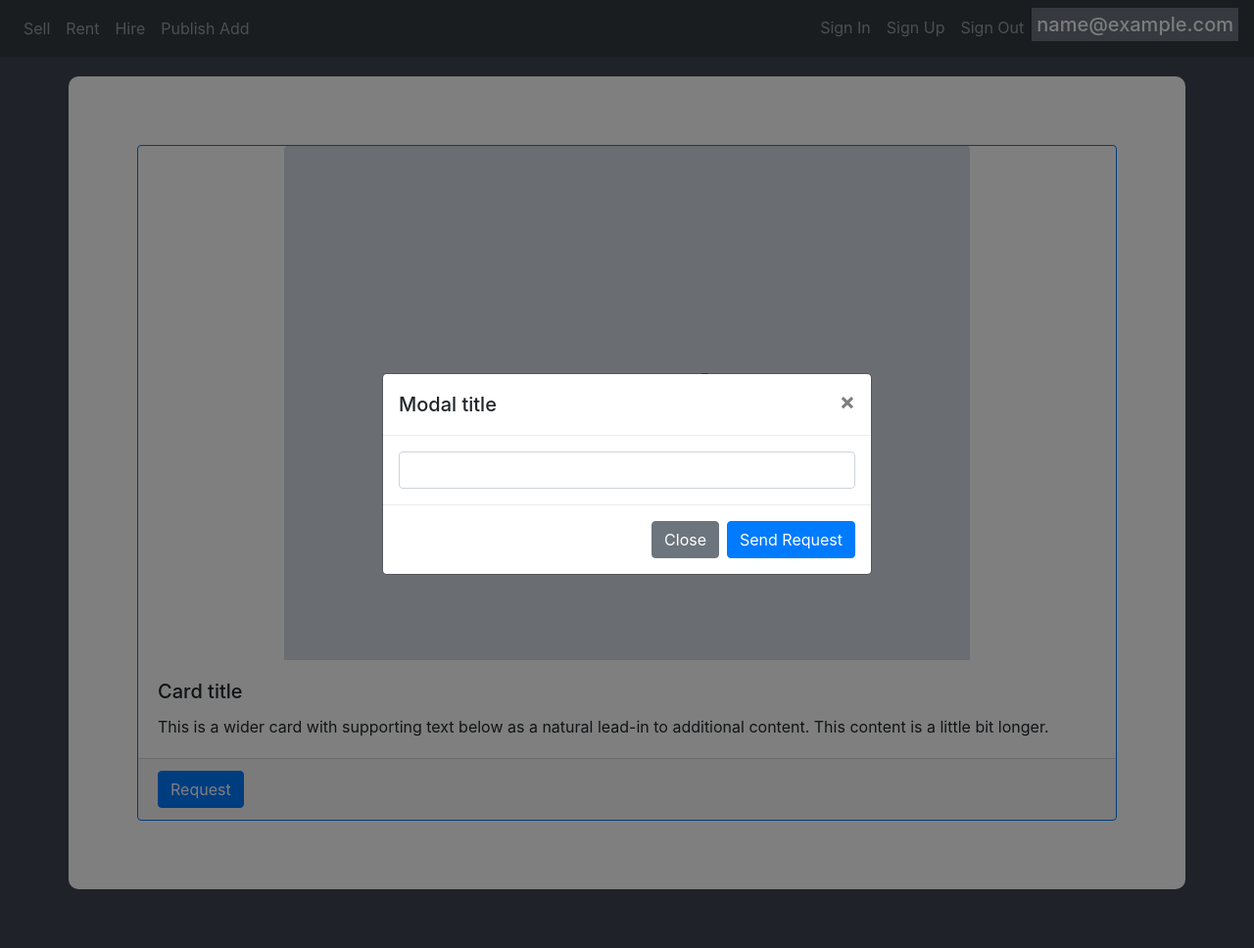
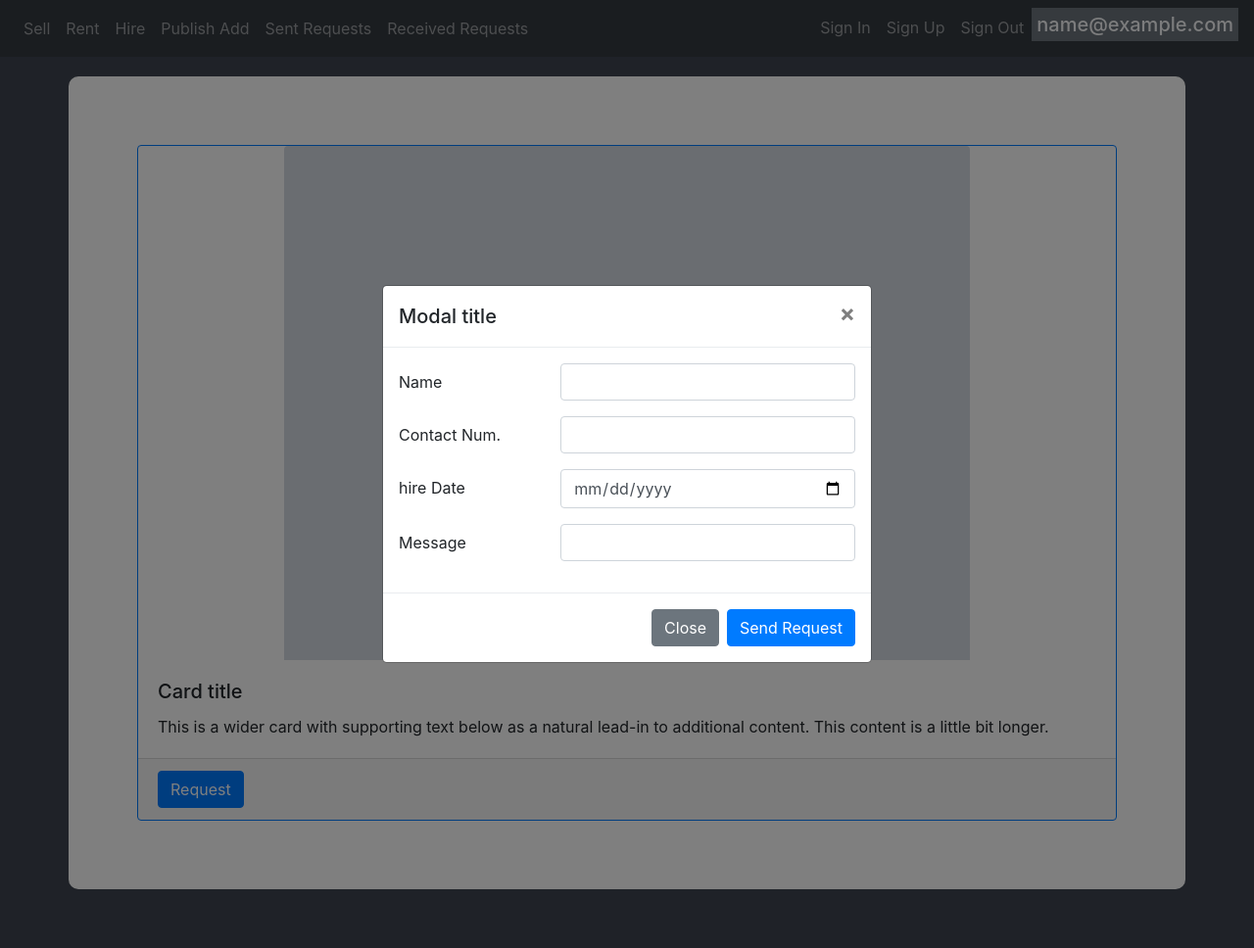
Before and after one commit to MacWolfstarr/vehicle_management_system, a PHP site: page /hire_view_description.php?hire_id=1 in a window 1280 px wide, after a click on "Request". Shown: the whole page at 98% size. Run offline with PHP 8.4, Linux system fonts and the light colour scheme; the visitor is signed in with stand-in values (Sample User, id 1); tables that the repository leaves empty or names only in its code hold one stand-in row (values such as "Sample post"); grey boxes marked "Sample" are stand-in pictures.

Commit message:
buyer send hire request

```diff
--- a/header.php
+++ b/header.php
@@ -40,6 +40,12 @@
       <li class="nav-item">
         <a class="nav-link" href="publishAdd.php">Publish Add</a>
       </li>
+      <li class="nav-item">
+        <a class="nav-link" href="">Sent Requests</a>
+      </li>
+      <li class="nav-item">
+        <a class="nav-link" href="">Received Requests</a>
+      </li>
     </ul>
 
 
--- a/hire_view_description.php
+++ b/hire_view_description.php
@@ -3,6 +3,8 @@
 
 <?php
  include ("./inc/config.php");
+
+
 ?>
 
 <?php
@@ -45,7 +47,7 @@
 
 
 <?php
-       // $sql = "SELECT * FROM sell where status='approved'";
+
         $sql = "SELECT * FROM hire where hire_id=$hire_id ";
 
         $result =$conn ->query($sql);
@@ -74,6 +76,17 @@
 </div>
 
 
+<?php
+     $add_id = $row['hire_id'];
+     $publisher_email =$row['publisher'];
+     $buyer_email   = $_SESSION['user_email'];;
+     $add_type = $row['add_type'];
+
+?>
+
+
+
+
 
 
 <!--Bootstrap Model code START-->
@@ -91,13 +104,44 @@
 <form action=""  method="POST" >
       <div class="modal-body">
 
-              <input type="text" class="form-control">
+      <div class="form-group row  ">
+      <label class="col-sm-4 col-form-label">Name</label>
+      <div class="col-sm-8">
+          <input type="text" name ="buyer_name"  class="form-control">
+      </div>
+      </div>
+
+
+      <div class="form-group row  ">
+      <label class="col-sm-4 col-form-label">Contact Num.</label>
+      <div class="col-sm-8">
+          <input type="text" name ="buyer_contact"  class="form-control">
+      </div>
+      </div>
+
+      <div class="form-group row  ">
+      <label class="col-sm-4 col-form-label">hire Date</label>
+      <div class="col-sm-8">
+          <input type="date" name ="date"  class="form-control">
+      </div>
+      </div>
+
+      <div class="form-group row  ">
+      <label class="col-sm-4 col-form-label">Message</label>
+      <div class="col-sm-8">
+      <input type="text" name ="buyer_message" class="form-control">
+      </div>
+      </div>
+
+
 
 
       </div>
+
+
       <div class="modal-footer">
         <button type="button" class="btn btn-secondary" data-dismiss="modal">Close</button>
-        <button type="button"   name="sell_request_btn" class="btn btn-primary">Send Request</button>
+        <button type="submit"   name="hire_request_btn" class="btn btn-primary">Send Request</button>
       </div>
 
 </form>
@@ -128,6 +172,46 @@
 
 ?>
 
+
+
+
+
+
+<?php
+
+if(isset($_POST['hire_request_btn']) ){
+
+
+
+
+      $buyer_name = $_POST['buyer_name'];
+      $buyer_contact = $_POST['buyer_contact'];
+      $date = $_POST['date'];
+      $buyer_message = $_POST['buyer_message'];
+      $pending = "pending";
+
+
+      $sql = "INSERT INTO `buyer_requests` ( `add_id`, `buyer_name` ,`buyer_contact`,`buyer_email`,`publisher_email`,`date`,`buyer_message`,`add_type`,`status`)
+      VALUES ( '$add_id','$buyer_name','$buyer_contact','$buyer_email','$publisher_email',' $date',' $buyer_message','$add_type','$pending')";
+
+
+      if (mysqli_query($conn, $sql)) {
+          $msg ="Request sent successfully!";
+      } else {
+
+         echo "Error: " . $sql . "<br>" . mysqli_error($conn);
+
+
+      }
+
+
+
+  }
+
+  ?>
+
+
+
 </div>
 
 </div>
@@ -144,4 +228,17 @@
 </html>
 
 
+
+
+
+
+
+
+
+
+
+
+
+
+
 <?php mysqli_close($conn); ?>
```
